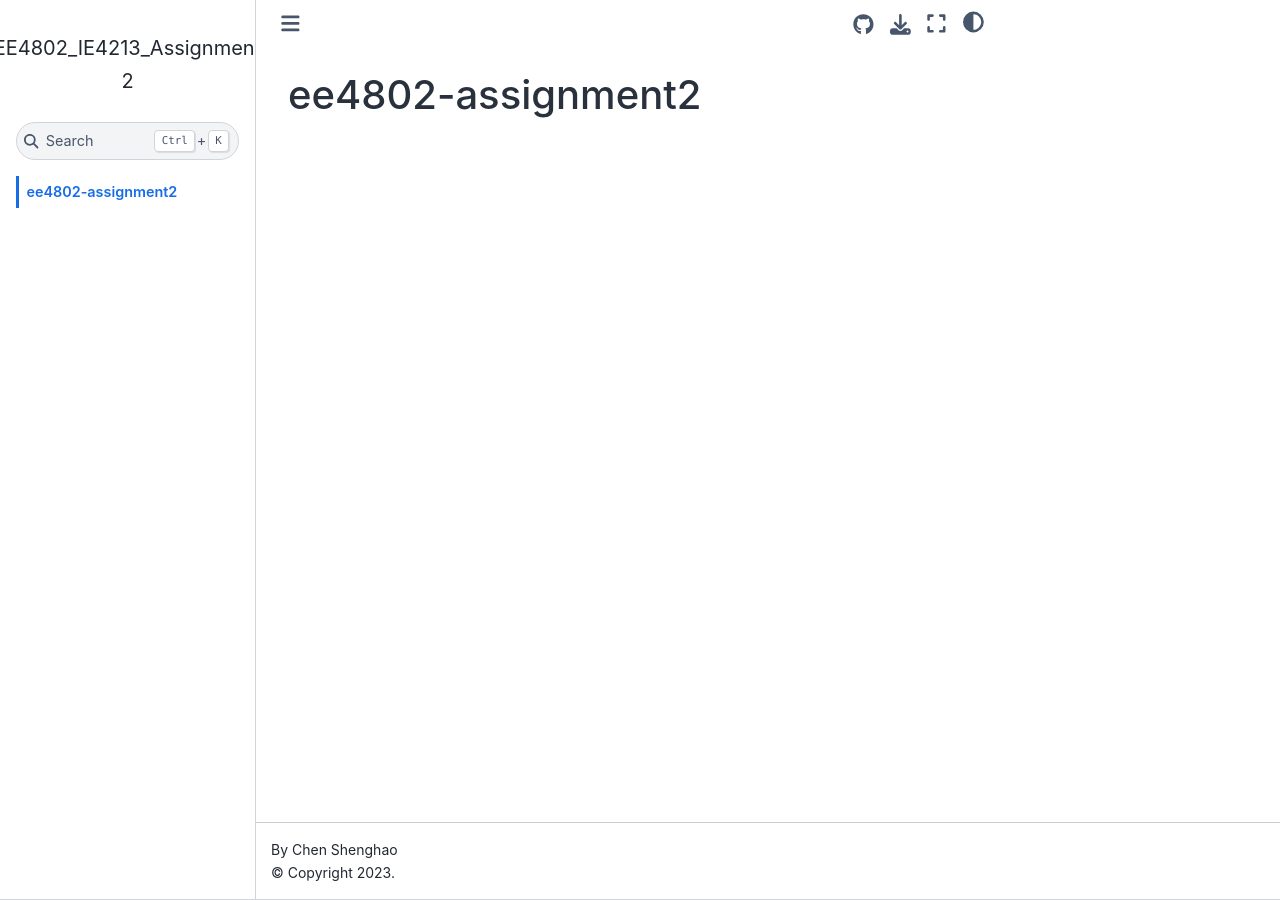
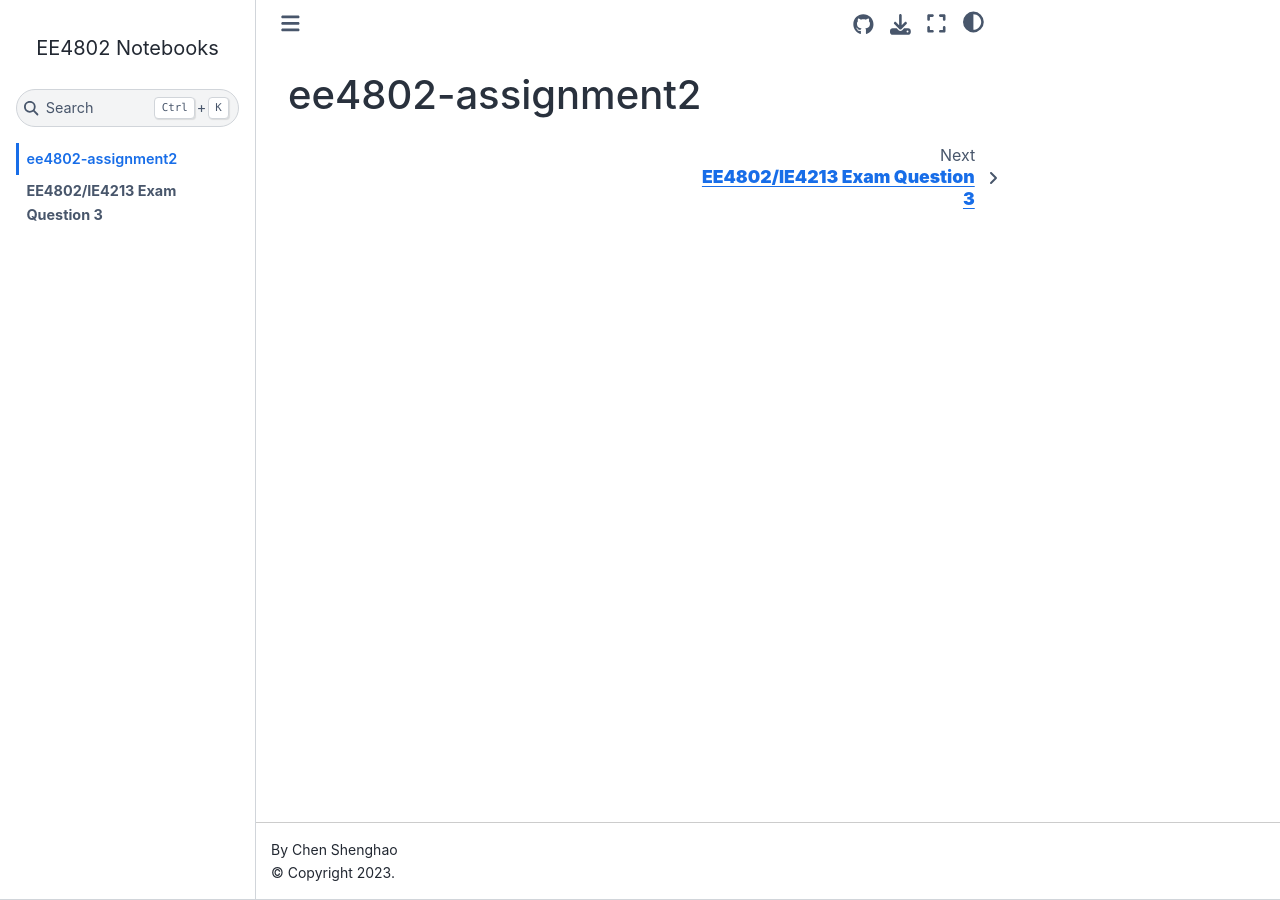
Before and after one commit to shenghaoc/ee4802-notebooks, a Jupyter Book: the page built from README.md, in a window 1280 px wide. Built offline with Jupyter Book 1.0.4 settings and Sphinx 7.4.7 and the Sphinx Book theme 1.1.4, drawn with Linux system fonts in a browser that asks for light colours; pages that are not in the unit, such as notebooks, are missing from menus.

Commit message:
Add exam q3

```diff
--- a/_config.yml
+++ b/_config.yml
@@ -1,7 +1,7 @@
 # Book settings
 # Learn more at https://jupyterbook.org/customize/config.html
 
-title: EE4802_IE4213_Assignment 2
+title: EE4802 Notebooks
 author: Chen Shenghao
 
 # Force re-execution of notebooks on each build.
--- a/_toc.yml
+++ b/_toc.yml
@@ -5,3 +5,4 @@ format: jb-book
 root: README
 chapters:
 - file: EE4802_IE4213_Assignment2
+- file: EE4802_IE4213_Exam_Question_3
```
Also changed, not shown: EE4802_IE4213_Exam_Question_3.ipynb (added).
